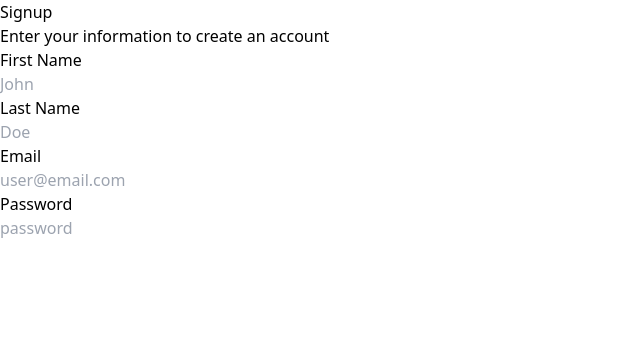
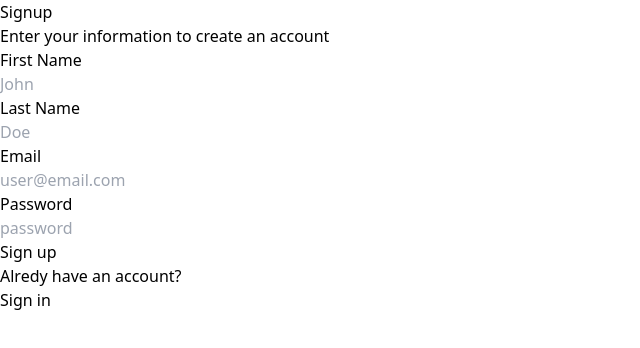
Before and after one commit to VanshKing30/payme, a React (Vite) app: page /signup in a window 1280 px wide. Shown: the top 348 px of the page, without its empty margins (0-640 px from the left). Built offline with nearby package versions, Linux system fonts and the light colour scheme; the HTML template or start-up script is replaced by a standard one.

Commit message:
completed signup page

```diff
--- a/package.json
+++ b/package.json
@@ -10,6 +10,7 @@
     "preview": "vite preview"
   },
   "dependencies": {
+    "axios": "^1.6.8",
     "react": "^18.2.0",
     "react-dom": "^18.2.0",
     "react-router-dom": "^6.22.3"
--- a/src/App.jsx
+++ b/src/App.jsx
@@ -3,7 +3,7 @@ import {Signup} from "./pages/Signup";
 import {Signin} from "./pages/Signin";
 import {Dashboard} from "./pages/Dashboard";
 
-// import './App.css'
+
 
 function App() {
 
--- /dev/null
+++ b/src/components/BottomWarning.jsx
@@ -0,0 +1,15 @@
+import { Link } from "react-router-dom";
+
+
+import React from 'react'
+
+export const BottomWarning = ({label , buttonText , to}) => {
+  return (
+    <div className="pt-3 text-sm flex justify-center font-medium">
+        <div>{label}</div>
+        <Link className="underline pl-1 cursor-pointer" to={to}>
+            {buttonText}
+        </Link>
+    </div>
+  );
+}
--- /dev/null
+++ b/src/components/ButtonComponent.jsx
@@ -0,0 +1,9 @@
+import React from 'react'
+
+export const ButtonComponent = ({text , onClick}) => {
+
+    return(
+        <button className='bg-neutral-900 w-4/5 mt-6 rounded-lg font-semibold text-white py-2 hover:bg-slate-900' onClick={onClick} type='button'>{text}</button>
+    );
+
+}
--- a/src/pages/Signup.jsx
+++ b/src/pages/Signup.jsx
@@ -4,6 +4,9 @@ import { useNavigate } from 'react-router-dom';
 import { Heading } from '../components/Heading';
 import { Subheading } from '../components/Subheading';
 import { InputBox } from '../components/InputBox';
+import { ButtonComponent } from '../components/ButtonComponent';
+import { BottomWarning } from '../components/BottomWarning';
+import axios from 'axios';
 
 
 
@@ -54,6 +57,31 @@ export const Signup = () => {
                 type={"password"}
             />
 
+            <ButtonComponent
+                onClick={async ()=>{
+                    const response = await axios.post(
+                        "https://localhost:3000/api/v1/user/signup",
+                        {
+                            username ,
+                            password,
+                            firstName,
+                            lastName,
+                        }
+                    );
+                    localStorage.setItem("token" , response.data.token);
+                    navigate("/dashboard")
+                }}
+                text = {"Sign up"}
+            />
+
+            <BottomWarning
+                label={"Alredy have an account?"}
+                buttonText={"Sign in"}
+                to={"/signin"}
+            />
+
+
+
         </div>
 
     </div>
```
Also changed, not shown: 1 other file (tests, documents, lock files or other folders).
